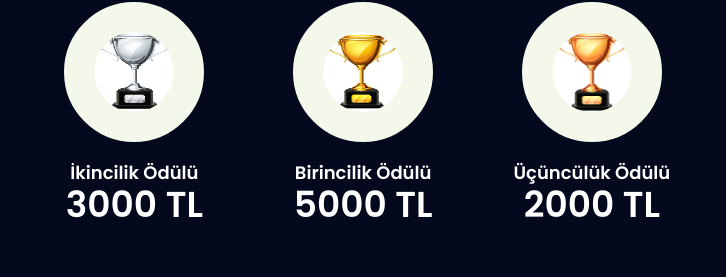
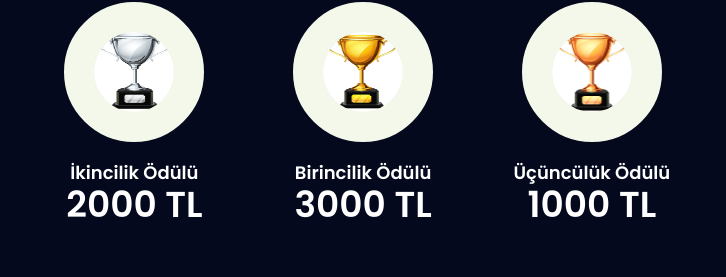
Before and after one commit to yigitv4rli/ieeeHackathon, a plain HTML site: page index.html in a window 1280 px wide. Shown: the part 1630-1907 px from the top of the page, 275-1001 px from the left. Drawn offline with nearby package versions, Linux system fonts and the light colour scheme; some packages are replaced by stand-ins of ours.

Commit message:
Add files via upload

```diff
--- a/index.html
+++ b/index.html
@@ -111,7 +111,7 @@ boyunca etkinlik başında açıklanacak olan probleme bir çözüm geliştirmel
 								<h4 style="color:#fff;">İkincilik Ödülü</h4>
 							</div>
 							<div class="bottom-part">
-								<h1 style="color:#fff;">3000 TL</h1>
+								<h1 style="color:#fff;">2000 TL</h1>
 							</div>
 						</div>
 						<div class="col-lg-3 col-md-6 single-price" style="background-color:#04091E;">
@@ -120,7 +120,7 @@ boyunca etkinlik başında açıklanacak olan probleme bir çözüm geliştirmel
 								<h4 style="color:#fff;">Birincilik Ödülü</h4>
 							</div>
 							<div class="bottom-part">
-								<h1 style="color:#fff;">5000 TL</h1>
+								<h1 style="color:#fff;">3000 TL</h1>
 							</div>
 						</div>
 						<div class="col-lg-3 col-md-6 single-price" style="background-color:#04091E;">
@@ -129,7 +129,7 @@ boyunca etkinlik başında açıklanacak olan probleme bir çözüm geliştirmel
 								<h4 style="color:#fff;">Üçüncülük Ödülü</h4>
 							</div>
 							<div class="bottom-part">
-								<h1 style="color:#fff;">2000 TL</h1>
+								<h1 style="color:#fff;">1000 TL</h1>
 							</div>
 						</div>
 					</div>
```
